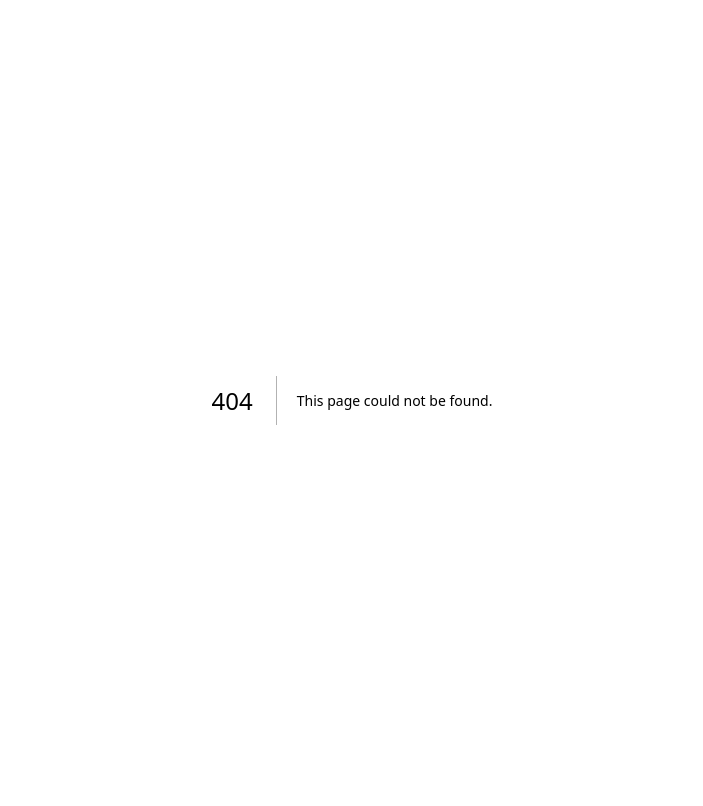
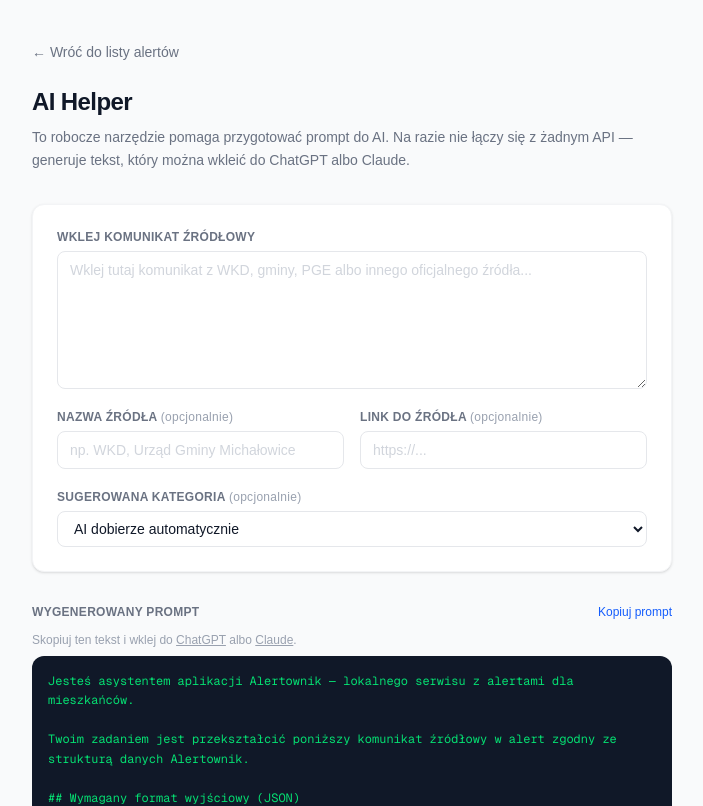
Before and after one commit to ad0wski/alertownik-mvp, a Next.js app: page /ai-helper in a window 1280 px wide. Before the commit this address had no page. Shown: the top 806 px of the page, without its empty margins (288-991 px from the left). Built offline with nearby package versions, Linux system fonts and the light colour scheme.

Commit message:
Add AI helper prompt generator

```diff
--- /dev/null
+++ b/src/app/ai-helper/page.tsx
@@ -0,0 +1,235 @@
+"use client";
+
+import { useState } from "react";
+import Link from "next/link";
+import type { AlertCategory } from "@/types/alert";
+
+const categoryOptions: { value: AlertCategory | ""; label: string }[] = [
+  { value: "", label: "AI dobierze automatycznie" },
+  { value: "transport", label: "Transport" },
+  { value: "water", label: "Woda" },
+  { value: "power", label: "Prąd" },
+  { value: "waste", label: "Odpady" },
+  { value: "roads", label: "Drogi" },
+  { value: "municipal", label: "Komunikaty" },
+];
+
+const inputClass =
+  "w-full rounded-lg border border-gray-200 px-3 py-2 text-sm text-gray-900 placeholder-gray-300 focus:outline-none focus:ring-2 focus:ring-blue-500";
+
+const labelClass =
+  "text-xs font-semibold uppercase tracking-wide text-gray-500";
+
+function buildPrompt(
+  rawText: string,
+  sourceName: string,
+  sourceUrl: string,
+  suggestedCategory: string
+): string {
+  const categoryLine = suggestedCategory
+    ? `Sugerowana kategoria: ${categoryOptions.find((o) => o.value === suggestedCategory)?.label ?? suggestedCategory}`
+    : 'Kategoria: wybierz najlepiej pasującą spośród: "transport", "water", "power", "waste", "roads", "municipal"';
+
+  const sourceLines = [
+    sourceName ? `Nazwa źródła: ${sourceName}` : null,
+    sourceUrl ? `URL źródła: ${sourceUrl}` : null,
+  ]
+    .filter(Boolean)
+    .join("\n");
+
+  const rawSection = rawText.trim() || "(wklej komunikat źródłowy w polu powyżej)";
+
+  return `Jesteś asystentem aplikacji Alertownik — lokalnego serwisu z alertami dla mieszkańców.
+
+Twoim zadaniem jest przekształcić poniższy komunikat źródłowy w alert zgodny ze strukturą danych Alertownik.
+
+## Wymagany format wyjściowy (JSON)
+
+Zwróć obiekt JSON z dokładnie tymi polami:
+
+{
+  "id": "wpisz-sam",
+  "slug": "<unikalny-identyfikator-url-bez-polskich-liter>",
+  "category": "transport" | "water" | "power" | "waste" | "roads" | "municipal",
+  "severity": "info" | "warning" | "critical",
+  "title": "<krótki tytuł, max 60 znaków>",
+  "place": "<dokładna lokalizacja>",
+  "startsAt": "<YYYY-MM-DD lub YYYY-MM-DDTHH:MM>",
+  "endsAt": "<YYYY-MM-DD lub YYYY-MM-DDTHH:MM — jeśli brak w komunikacie: null>",
+  "change": "<co dokładnie się zmienia — 1–3 zdania>",
+  "action": "<co mieszkaniec powinien zrobić — 1–2 zdania>",
+  "sourceName": "<nazwa instytucji>",
+  "sourceUrl": "<URL lub null>"
+}
+
+## Zasady tworzenia alertu
+
+1. Pisz prostym, zrozumiałym językiem. Unikaj urzędowego stylu i skomplikowanych zdań.
+2. Alert musi być krótki i czytelny na ekranie telefonu.
+3. Skup się na tym, co mieszkaniec musi wiedzieć i co powinien zrobić — nie przepisuj całego komunikatu.
+4. Jeśli jakaś informacja nie wynika jasno z komunikatu, wpisz null — nie zgaduj i nie uzupełniaj luk.
+5. Pole "change": opisuje co konkretnie się zmienia lub dzieje (fakty).
+6. Pole "action": opisuje co mieszkaniec powinien zrobić w odpowiedzi na ten alert (zalecenie).
+7. Dobór severity:
+   - "critical" = pilna awaria lub zagrożenie zdrowia albo bezpieczeństwa
+   - "warning" = planowane utrudnienie lub zmiana wymagająca przygotowania
+   - "info" = informacja bez pilności
+8. Slug: małe litery, myślniki zamiast spacji i polskich liter, np. "przerwa-w-dostawie-wody-komorow".
+
+## Komunikat źródłowy
+
+${rawSection}
+
+## Dodatkowe dane
+
+${categoryLine}
+${sourceLines || "Źródło: nieznane"}`;
+}
+
+export default function AiHelperPage() {
+  const [rawText, setRawText] = useState("");
+  const [sourceName, setSourceName] = useState("");
+  const [sourceUrl, setSourceUrl] = useState("");
+  const [suggestedCategory, setSuggestedCategory] = useState("");
+  const [copied, setCopied] = useState(false);
+
+  const prompt = buildPrompt(rawText, sourceName, sourceUrl, suggestedCategory);
+
+  function copyPrompt() {
+    navigator.clipboard.writeText(prompt).then(() => {
+      setCopied(true);
+      setTimeout(() => setCopied(false), 2000);
+    });
+  }
+
+  return (
+    <main className="min-h-screen bg-gray-50">
+      <div className="max-w-2xl mx-auto px-4 py-10">
+        <Link
+          href="/"
+          className="inline-block text-sm font-medium text-gray-500 hover:text-gray-800 transition-colors mb-6"
+        >
+          ← Wróć do listy alertów
+        </Link>
+
+        <header className="mb-8">
+          <h1 className="text-2xl font-bold text-gray-900 tracking-tight">
+            AI Helper
+          </h1>
+          <p className="mt-2 text-sm text-gray-500 leading-relaxed">
+            To robocze narzędzie pomaga przygotować prompt do AI. Na razie nie
+            łączy się z żadnym API — generuje tekst, który można wkleić do
+            ChatGPT albo Claude.
+          </p>
+        </header>
+
+        {/* Form */}
+        <div className="bg-white rounded-xl shadow-sm border border-gray-100 p-6 flex flex-col gap-5 mb-8">
+          {/* Raw text */}
+          <div className="flex flex-col gap-1.5">
+            <label className={labelClass}>Wklej komunikat źródłowy</label>
+            <textarea
+              value={rawText}
+              onChange={(e) => setRawText(e.target.value)}
+              rows={6}
+              placeholder="Wklej tutaj komunikat z WKD, gminy, PGE albo innego oficjalnego źródła..."
+              className={inputClass + " resize-y"}
+            />
+          </div>
+
+          {/* Source name + URL */}
+          <div className="grid grid-cols-1 sm:grid-cols-2 gap-4">
+            <div className="flex flex-col gap-1.5">
+              <label className={labelClass}>
+                Nazwa źródła{" "}
+                <span className="normal-case font-normal text-gray-400">
+                  (opcjonalnie)
+                </span>
+              </label>
+              <input
+                type="text"
+                value={sourceName}
+                onChange={(e) => setSourceName(e.target.value)}
+                placeholder="np. WKD, Urząd Gminy Michałowice"
+                className={inputClass}
+              />
+            </div>
+            <div className="flex flex-col gap-1.5">
+              <label className={labelClass}>
+                Link do źródła{" "}
+                <span className="normal-case font-normal text-gray-400">
+                  (opcjonalnie)
+                </span>
+              </label>
+              <input
+                type="url"
+                value={sourceUrl}
+                onChange={(e) => setSourceUrl(e.target.value)}
+                placeholder="https://..."
+                className={inputClass}
+              />
+            </div>
+          </div>
+
+          {/* Suggested category */}
+          <div className="flex flex-col gap-1.5">
+            <label className={labelClass}>
+              Sugerowana kategoria{" "}
+              <span className="normal-case font-normal text-gray-400">
+                (opcjonalnie)
+              </span>
+            </label>
+            <select
+              value={suggestedCategory}
+              onChange={(e) => setSuggestedCategory(e.target.value)}
+              className={inputClass}
+            >
+              {categoryOptions.map((o) => (
+                <option key={o.value} value={o.value}>
+                  {o.label}
+                </option>
+              ))}
+            </select>
+          </div>
+        </div>
+
+        {/* Prompt preview */}
+        <section>
+          <div className="flex items-center justify-between mb-3">
+            <h2 className={labelClass}>Wygenerowany prompt</h2>
+            <button
+              onClick={copyPrompt}
+              className="text-xs font-medium text-blue-600 hover:text-blue-800 transition-colors"
+            >
+              {copied ? "Skopiowano ✓" : "Kopiuj prompt"}
+            </button>
+          </div>
+          <p className="text-xs text-gray-400 mb-2">
+            Skopiuj ten tekst i wklej do{" "}
+            <a
+              href="https://chat.openai.com"
+              target="_blank"
+              rel="noopener noreferrer"
+              className="underline hover:text-gray-600"
+            >
+              ChatGPT
+            </a>{" "}
+            albo{" "}
+            <a
+              href="https://claude.ai"
+              target="_blank"
+              rel="noopener noreferrer"
+              className="underline hover:text-gray-600"
+            >
+              Claude
+            </a>
+            .
+          </p>
+          <pre className="bg-gray-900 text-green-400 rounded-xl p-4 text-xs leading-relaxed overflow-x-auto whitespace-pre-wrap break-words">
+            {prompt}
+          </pre>
+        </section>
+      </div>
+    </main>
+  );
+}
--- a/src/app/page.tsx
+++ b/src/app/page.tsx
@@ -10,12 +10,20 @@ export default function Home() {
             <h1 className="text-3xl font-bold text-gray-900 tracking-tight">
               Alertownik
             </h1>
+            <div className="flex items-center gap-4">
               <Link
                 href="/builder"
                 className="text-sm text-gray-400 hover:text-gray-600 transition-colors"
               >
                 Kreator alertu →
               </Link>
+              <Link
+                href="/ai-helper"
+                className="text-sm text-gray-400 hover:text-gray-600 transition-colors"
+              >
+                AI Helper →
+              </Link>
+            </div>
           </div>
           <p className="mt-2 text-gray-500 text-base">
             Lokalne utrudnienia i zmiany w Twojej okolicy
```
Lines whose indentation alone changed are shown as unchanged.
